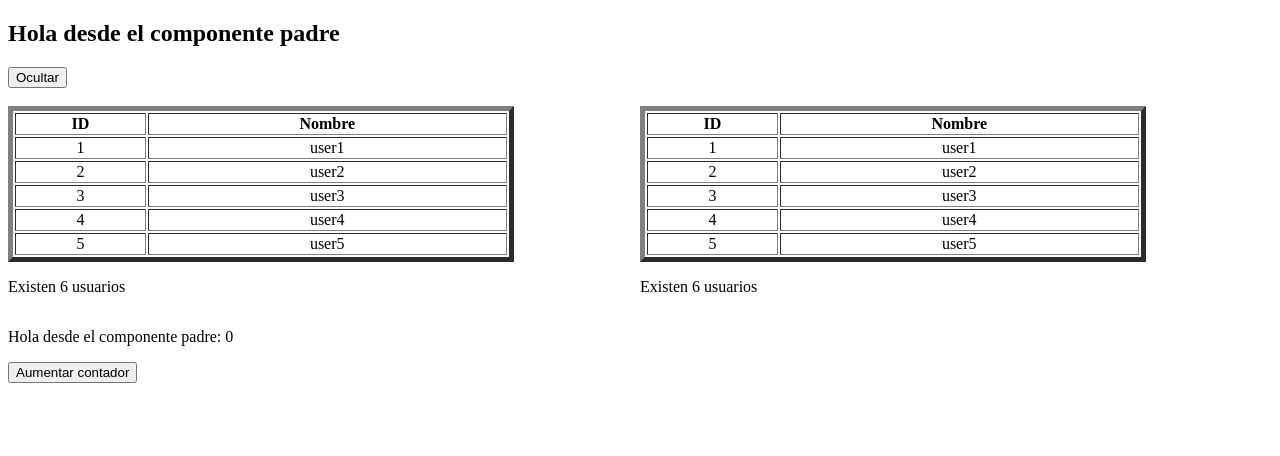
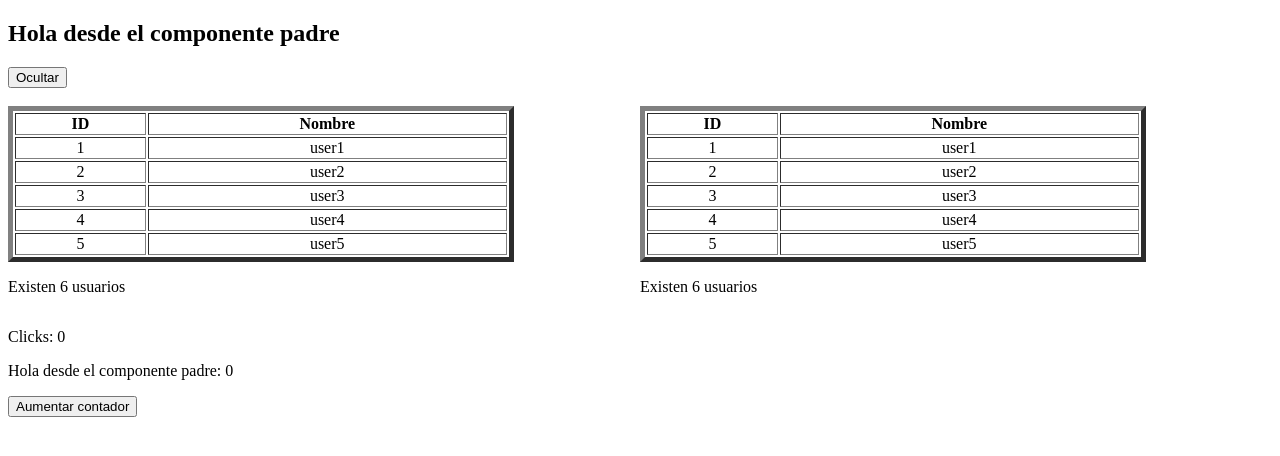
Before and after one commit to micha3lvega/angular-app, an Angular app: page / in a window 1280 px wide. Shown: the top 456 px of the page. Built offline with nearby package versions, Linux system fonts and the light colour scheme.

Commit message:
[Output] pasar datos del hijo al padre

```diff
--- a/src/app/app.component.html
+++ b/src/app/app.component.html
@@ -73,4 +73,6 @@
 
 </div>
 
-<app-counter [inputTitle]="title"></app-counter>
+<p>Clicks: {{counter  }}</p>
+
+<app-counter [inputTitle]="title" (counterEmiter)="setCounterListener($event)"></app-counter>
--- a/src/app/app.component.ts
+++ b/src/app/app.component.ts
@@ -12,15 +12,19 @@ import { CounterComponent } from './counter/counter.component';
 })
 export class AppComponent {
   title = 'Hola desde el componente padre';
-  users = ['user1','user2','user3','user4','user5']
+  users = ['user1', 'user2', 'user3', 'user4', 'user5'];
   // users = [];
   // users? : string[]; //  Se le dice al compilador que ya se que no esta inicializada
-  visible : boolean = true;
+  visible: boolean = true;
   // users!: string[]; // Se le dice al compilador que esta variable es opcional
 
+  counter: number = 0;
 
-  setVisible() : void {
+  setVisible(): void {
     this.visible = !this.visible;
   }
 
+  setCounterListener(counter: number): void {
+    this.counter = counter;
+  }
 }
--- a/src/app/counter/counter.component.ts
+++ b/src/app/counter/counter.component.ts
@@ -1,4 +1,4 @@
-import { Component, Input, OnInit } from '@angular/core';
+import { Component, EventEmitter, Input, OnInit, Output } from '@angular/core';
 
 @Component({
   selector: 'app-counter',
@@ -8,8 +8,10 @@ import { Component, Input, OnInit } from '@angular/core';
   styleUrl: './counter.component.css',
 })
 export class CounterComponent implements OnInit {
+  @Input() inputTitle: string = '';
 
-  @Input() inputTitle : string = '';
+  // @Output() counterEmiter : EventEmitter<number> = new EventEmitter();
+  @Output() counterEmiter = new EventEmitter();
 
   counter: number = 0;
 
@@ -18,8 +20,8 @@ export class CounterComponent implements OnInit {
       typeof window !== 'undefined' &&
       typeof sessionStorage !== 'undefined'
     ) {
-      const localCounter = localStorage.getItem('counter');
-      this.counter = localCounter ? parseInt(localCounter) : 0;
+      const sessionCounter = sessionStorage.getItem('counter');
+      this.counter = sessionCounter ? parseInt(sessionCounter) : 0;
     }
   }
 
@@ -27,9 +29,10 @@ export class CounterComponent implements OnInit {
     this.counter++;
     if (
       typeof window !== 'undefined' &&
-      typeof localStorage !== 'undefined'
+      typeof sessionStorage !== 'undefined'
     ) {
-      localStorage.setItem('counter', this.counter.toString());
+      sessionStorage.setItem('counter', this.counter.toString());
+      this.counterEmiter.emit(this.counter);
     }
   }
 }
```
